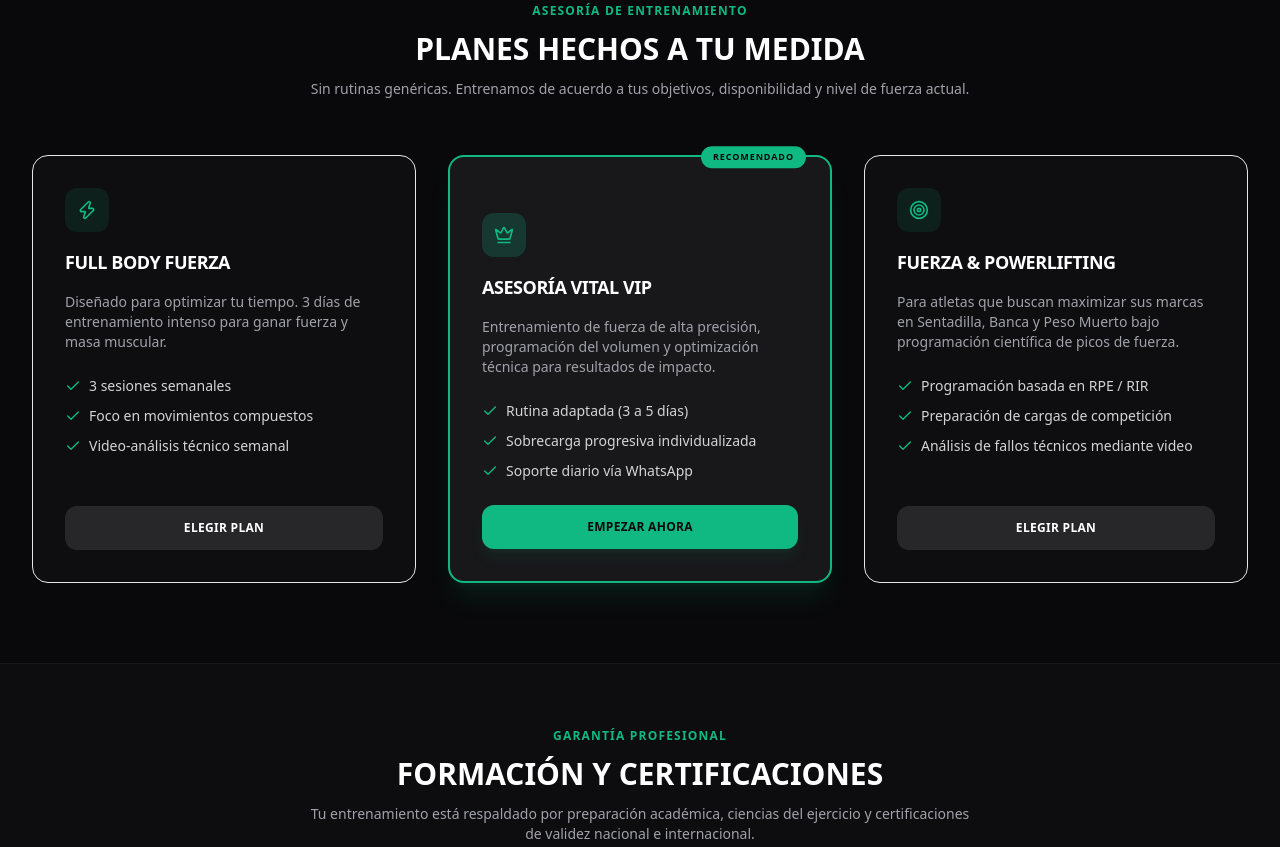
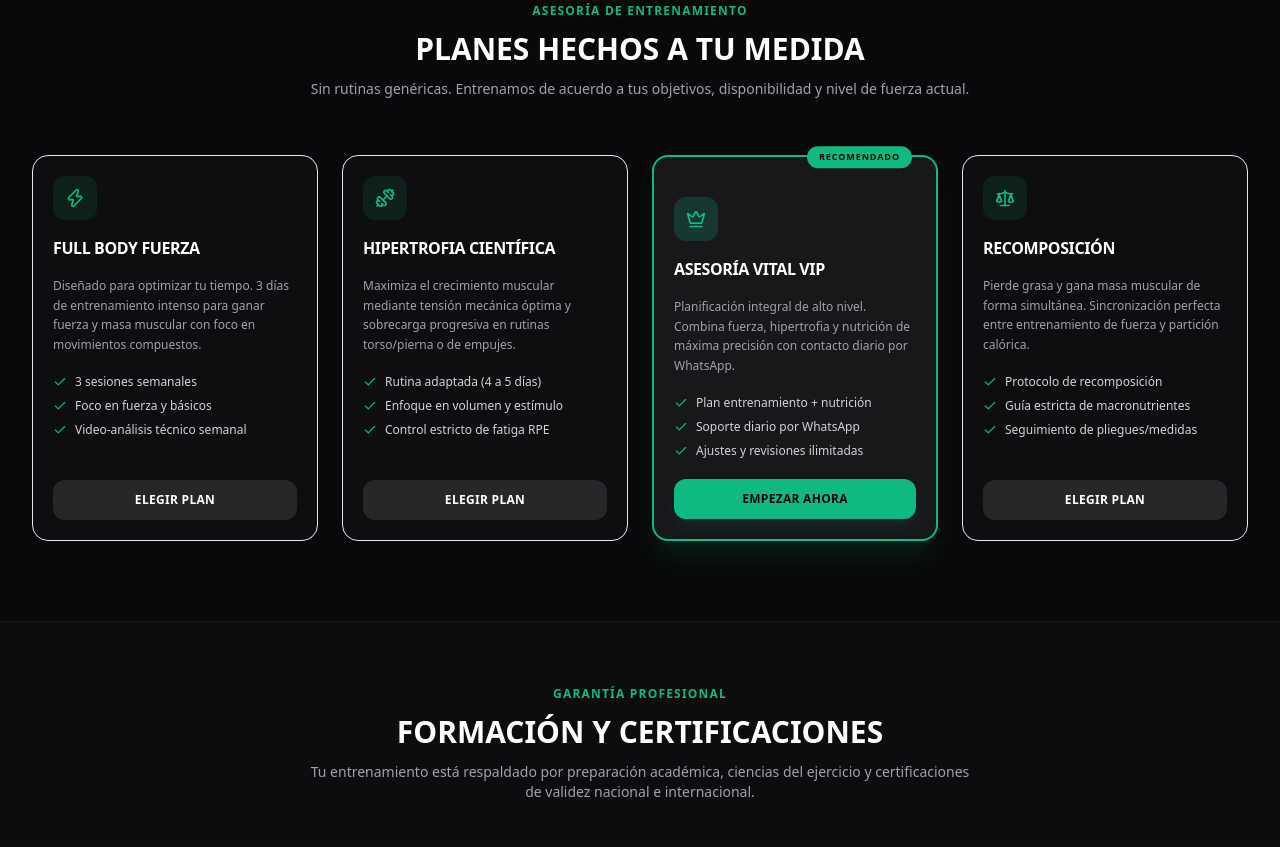
Before and after one commit to vitalcore-tienda/vitalcoretrainer, a plain HTML site: page index.html in a window 1280 px wide. Shown: the part 1883-2730 px from the top of the page. Drawn offline with nearby package versions, Linux system fonts and the light colour scheme; no server answers.

Commit message:
Add files via upload

```diff
--- a/index.html
+++ b/index.html
@@ -56,7 +56,20 @@
     <!-- Configuración para renderizar fórmulas matemáticas en LaTeX de forma segura -->
     <script id="MathJax-script" async src="https://cdn.jsdelivr.net/npm/mathjax@3/es5/tex-mml-chtml.js"></script>
 </head>
-<body class="bg-zinc-950 text-zinc-100 font-sans min-h-screen selection:bg-brand-500/30 selection:text-white">
+<body class="bg-zinc-950 text-zinc-100 font-sans min-h-screen selection:bg-brand-500/30 selection:text-white pb-12 sm:pb-0">
+
+    <!-- FLOATING WHATSAPP BUTTON (Efecto premium con pulso) -->
+    <a href="https://wa.me/5491165846235?text=Hola!%20Me%20gustaría%20hacer%20una%20consulta%20sobre%20los%2520planes%20de%20entrenamiento."
+       target="_blank"
+       class="fixed bottom-6 right-6 z-[99] flex items-center justify-center w-14 h-14 bg-[#25D366] hover:bg-[#20ba5a] text-white rounded-full shadow-2xl shadow-emerald-500/40 transition-all duration-300 hover:scale-110 active:scale-95 group"
+       aria-label="Escribir por WhatsApp">
+        <!-- Onda de pulso animada -->
+        <span class="absolute -inset-1.5 rounded-full bg-[#25D366]/40 animate-ping opacity-75 group-hover:opacity-0 transition-opacity"></span>
+        <!-- Icono de WhatsApp en SVG para máxima nitidez -->
+        <svg class="w-7 h-7 relative z-10" fill="currentColor" viewBox="0 0 24 24" xmlns="http://www.w3.org/2000/svg">
+            <path d="M17.472 14.382c-.297-.149-1.758-.867-2.03-.967-.273-.099-.471-.148-.67.15-.197.297-.767.966-.94 1.164-.173.199-.347.223-.644.075-.297-.15-1.255-.463-2.39-1.475-.883-.788-1.48-1.761-1.653-2.059-.173-.297-.018-.458.13-.606.134-.133.298-.347.446-.52.149-.174.198-.298.298-.497.099-.198.05-.371-.025-.52-.075-.149-.669-1.612-.916-2.207-.242-.579-.487-.5-.669-.51-.173-.008-.371-.01-.57-.01-.198 0-.52.074-.792.372-.272.297-1.04 1.016-1.04 2.479 0 1.462 1.065 2.875 1.213 3.074.149.198 2.096 3.2 5.077 4.487.709.306 1.262.489 1.694.625.712.227 1.36.195 1.871.118.571-.085 1.758-.719 2.006-1.413.248-.694.248-1.289.173-1.413-.074-.124-.272-.198-.57-.347m-5.421 7.403h-.004a9.87 9.87 0 01-5.031-1.378l-.361-.214-3.741.982.998-3.648-.235-.374a9.86 9.86 0 01-1.51-5.26c.001-5.45 4.436-9.884 9.888-9.884 2.64 0 5.122 1.03 6.988 2.898a9.825 9.825 0 012.893 6.994c-.003 5.45-4.437 9.884-9.885 9.884m8.413-18.297A11.815 11.815 0 0012.05 0C5.495 0 .16 5.335.157 11.892c0 2.096.547 4.142 1.588 5.945L0 24l6.335-1.662c1.746.953 3.71 1.455 5.703 1.457h.004c6.554 0 11.89-5.335 11.893-11.893a11.821 11.821 0 00-3.48-8.413z"/>
+        </svg>
+    </a>
 
     <!-- HEADER / NAVEGACIÓN -->
     <header class="sticky top-0 z-50 bg-zinc-950/90 backdrop-blur-md border-b border-zinc-900/80">
@@ -84,7 +97,7 @@
             </nav>
 
             <div class="flex items-center gap-3">
-                <a href="https://wa.me/#" target="_blank" class="hidden sm:flex items-center gap-2 bg-zinc-900 border border-zinc-850 hover:bg-zinc-800 text-sm font-medium px-4 py-2.5 rounded-xl transition">
+                <a href="https://wa.me/5491165846235?text=Hola!%20Vengo%20desde%20la%20web%20y%20quiero%20consultar%20por%20un%20plan." target="_blank" class="hidden sm:flex items-center gap-2 bg-zinc-900 border border-zinc-850 hover:bg-zinc-800 text-sm font-medium px-4 py-2.5 rounded-xl transition">
                     <i data-lucide="message-square" class="w-4 h-4 text-brand-500"></i>
                     <span>Consultar Plan</span>
                 </a>
@@ -104,7 +117,7 @@
             </a>
             <a href="#certificaciones" onclick="toggleMobileMenu()" class="text-zinc-300 hover:text-white text-base py-2.5 border-b border-zinc-900/40 flex items-center gap-2"><i data-lucide="shield-check" class="w-4 h-4 text-zinc-500"></i> Certificaciones</a>
             <a href="#calculadora" onclick="toggleMobileMenu()" class="text-zinc-300 hover:text-white text-base py-2.5 flex items-center gap-2"><i data-lucide="calculator" class="w-4 h-4 text-zinc-500"></i> Herramientas Científicas</a>
-            <a href="https://wa.me/#" target="_blank" class="w-full mt-4 flex items-center justify-center gap-2 bg-brand-500 hover:bg-brand-600 text-zinc-950 font-bold py-3.5 rounded-xl transition">
+            <a href="https://wa.me/5491165846235?text=Hola!%20Me%20interesa%20empezar%20mi%20asesoría%20de%20entrenamiento." target="_blank" class="w-full mt-4 flex items-center justify-center gap-2 bg-brand-500 hover:bg-brand-600 text-zinc-950 font-bold py-3.5 rounded-xl transition">
                 <i data-lucide="message-square" class="w-5 h-5"></i>
                 <span>Escribir por WhatsApp</span>
             </a>
@@ -124,7 +137,7 @@
                         Optimiza tu <span class="text-transparent bg-clip-text bg-gradient-to-r from-brand-500 to-emerald-400">Rendimiento</span> Integral
                     </h1>
                     <p class="text-zinc-400 text-sm sm:text-base max-w-lg mx-auto lg:mx-0 leading-relaxed">
-                        Lleva tu fuerza, estética y salud al siguiente nivel con planificación individualizada, entrenamiento inteligente y educación técnica de primer nivel.
+                        Lveva tu fuerza, estética y salud al siguiente nivel con planificación individualizada, entrenamiento inteligente y educación técnica de primer nivel.
                     </p>
                     <div class="flex flex-col sm:flex-row items-center justify-center lg:justify-start gap-3.5 pt-4">
                         <a href="#biblioteca" class="w-full sm:w-auto bg-brand-500 hover:bg-brand-600 active:scale-[0.98] text-zinc-950 font-black px-6 py-4 rounded-xl shadow-lg shadow-brand-500/10 transition duration-150 flex items-center justify-center gap-2 text-sm uppercase tracking-wide">
@@ -141,15 +154,15 @@
                 <!-- Columna Simulador -->
                 <div class="lg:col-span-5 relative w-full flex justify-center">
                     <div class="absolute -inset-1 rounded-2xl bg-gradient-to-r from-brand-500 to-emerald-500 opacity-15 blur-xl"></div>
-                    <div class="relative bg-zinc-900/95 border border-zinc-800/90 p-5 sm:p-7 rounded-2xl w-full max-w-md space-y-5">
+                    <div class="relative bg-zinc-900/95 border border-zinc-880 p-5 sm:p-7 rounded-2xl w-full max-w-md space-y-5">
                         <div class="space-y-3">
                             <h3 class="font-bold text-xs sm:text-sm text-zinc-300 text-center lg:text-left flex items-center gap-2 justify-center lg:justify-start">
                                 <span class="inline-block w-2.5 h-2.5 rounded-full bg-brand-500 animate-pulse"></span>
                                 Simulador de Programas
                             </h3>
-                            <div class="grid grid-cols-3 gap-1 bg-zinc-950 p-1 rounded-xl border border-zinc-800 text-[11px] sm:text-xs font-semibold">
+                            <div class="grid grid-cols-3 gap-1 bg-zinc-950 p-1 rounded-xl border border-zinc-880 text-[11px] sm:text-xs font-semibold">
                                 <button onclick="cargarRutinaSimulada('fuerza')" id="tab-fuerza" class="py-2.5 px-1 rounded-lg text-center transition duration-150 bg-brand-500 text-zinc-950 font-bold">Fuerza</button>
-                                <button onclick="cargarRutinaSimulada('estetica')" id="tab-estetica" class="py-2.5 px-1 rounded-lg text-center transition duration-150 text-zinc-400 hover:text-white">Estética</button>
+                                <button onclick="cargarRutinaSimulada('estetica')" id="tab-estetica" class="py-2.5 px-1 rounded-lg text-center transition duration-150 text-zinc-400 hover:text-white">Hipertrofia</button>
                                 <button onclick="cargarRutinaSimulada('encasa')" id="tab-encasa" class="py-2.5 px-1 rounded-lg text-center transition duration-150 text-zinc-400 hover:text-white">En Casa</button>
                             </div>
                         </div>
@@ -207,7 +220,7 @@
                     </div>
                 </div>
 
-                <!-- NOTA DE CONFIGURACIÓN MÓVIL (Aviso de Gestos para que no se frustren) -->
+                <!-- NOTA DE CONFIGURACIÓN MÓVIL (Aviso de Gestos) -->
                 <div class="bg-brand-500/5 px-4 sm:px-6 py-3 border-b border-brand-500/10 text-[10px] sm:text-xs text-zinc-400 flex flex-col sm:flex-row items-start sm:items-center justify-between gap-2.5">
                     <div class="flex items-center gap-2">
                         <i data-lucide="info" class="text-brand-500 w-4 h-4 shrink-0"></i>
@@ -237,61 +250,80 @@
                 <p class="text-zinc-400 text-xs sm:text-sm">Sin rutinas genéricas. Entrenamos de acuerdo a tus objetivos, disponibilidad y nivel de fuerza actual.</p>
             </div>
 
-            <div class="grid grid-cols-1 md:grid-cols-3 gap-6 lg:gap-8">
-                <!-- Tarjeta 1 -->
-                <div class="bg-zinc-900/40 border border-zinc-850 hover:border-brand-500/20 rounded-2xl p-6 sm:p-8 space-y-6 transition flex flex-col justify-between">
+            <div class="grid grid-cols-1 md:grid-cols-2 lg:grid-cols-4 gap-6">
+                <!-- Tarjeta 1: Fuerza -->
+                <div class="bg-zinc-900/40 border border-zinc-850 hover:border-brand-500/20 rounded-2xl p-5 space-y-5 transition flex flex-col justify-between">
                     <div class="space-y-4">
                         <div class="w-11 h-11 rounded-xl bg-brand-500/10 flex items-center justify-center text-brand-500">
                             <i data-lucide="zap" class="w-5 h-5"></i>
                         </div>
-                        <h3 class="text-lg font-black text-white uppercase tracking-tight">Full Body Fuerza</h3>
-                        <p class="text-zinc-400 text-xs sm:text-sm">Diseñado para optimizar tu tiempo. 3 días de entrenamiento intenso para ganar fuerza y masa muscular.</p>
-                        <ul class="space-y-2.5 text-xs sm:text-sm text-zinc-300 pt-2">
-                            <li class="flex items-center gap-2"><i data-lucide="check" class="w-4 h-4 text-brand-500 shrink-0"></i> 3 sesiones semanales</li>
-                            <li class="flex items-center gap-2"><i data-lucide="check" class="w-4 h-4 text-brand-500 shrink-0"></i> Foco en movimientos compuestos</li>
-                            <li class="flex items-center gap-2"><i data-lucide="check" class="w-4 h-4 text-brand-500 shrink-0"></i> Video-análisis técnico semanal</li>
+                        <h3 class="text-base font-black text-white uppercase tracking-tight">Full Body Fuerza</h3>
+                        <p class="text-zinc-400 text-xs leading-relaxed">Diseñado para optimizar tu tiempo. 3 días de entrenamiento intenso para ganar fuerza y masa muscular con foco en movimientos compuestos.</p>
+                        <ul class="space-y-2 text-xs text-zinc-300 pt-1">
+                            <li class="flex items-center gap-2"><i data-lucide="check" class="w-3.5 h-3.5 text-brand-500 shrink-0"></i> 3 sesiones semanales</li>
+                            <li class="flex items-center gap-2"><i data-lucide="check" class="w-3.5 h-3.5 text-brand-500 shrink-0"></i> Foco en fuerza y básicos</li>
+                            <li class="flex items-center gap-2"><i data-lucide="check" class="w-3.5 h-3.5 text-brand-500 shrink-0"></i> Video-análisis técnico semanal</li>
                         </ul>
                     </div>
-                    <a href="https://wa.me/#?text=Hola,%20quiero%20información%20sobre%20el%20Plan%20Full%20Body%20Fuerza" target="_blank" class="w-full py-3.5 bg-zinc-800 hover:bg-zinc-750 text-white font-bold rounded-xl text-center block transition text-xs uppercase tracking-wide active:scale-98">
+                    <a href="https://wa.me/5491165846235?text=Hola!%20Quiero%20más%20información%20sobre%20el%20Plan%20Full%20Body%20Fuerza." target="_blank" class="w-full py-3 bg-zinc-800 hover:bg-zinc-750 text-white text-xs font-bold rounded-xl text-center block transition uppercase tracking-wide active:scale-98">
                         Elegir Plan
                     </a>
                 </div>
 
-                <!-- Tarjeta 2 (Popular) -->
-                <div class="bg-zinc-900 border-2 border-brand-500 rounded-2xl p-6 sm:p-8 space-y-6 transition relative flex flex-col justify-between shadow-xl shadow-brand-500/10">
+                <!-- Tarjeta 2: Hipertrofia (¡Nueva!) -->
+                <div class="bg-zinc-900/40 border border-zinc-850 hover:border-brand-500/20 rounded-2xl p-5 space-y-5 transition flex flex-col justify-between">
+                    <div class="space-y-4">
+                        <div class="w-11 h-11 rounded-xl bg-brand-500/10 flex items-center justify-center text-brand-500">
+                            <i data-lucide="dumbbell" class="w-5 h-5"></i>
+                        </div>
+                        <h3 class="text-base font-black text-white uppercase tracking-tight">Hipertrofia Científica</h3>
+                        <p class="text-zinc-400 text-xs leading-relaxed">Maximiza el crecimiento muscular mediante tensión mecánica óptima y sobrecarga progresiva en rutinas torso/pierna o de empujes.</p>
+                        <ul class="space-y-2 text-xs text-zinc-300 pt-1">
+                            <li class="flex items-center gap-2"><i data-lucide="check" class="w-3.5 h-3.5 text-brand-500 shrink-0"></i> Rutina adaptada (4 a 5 días)</li>
+                            <li class="flex items-center gap-2"><i data-lucide="check" class="w-3.5 h-3.5 text-brand-500 shrink-0"></i> Enfoque en volumen y estímulo</li>
+                            <li class="flex items-center gap-2"><i data-lucide="check" class="w-3.5 h-3.5 text-brand-500 shrink-0"></i> Control estricto de fatiga RPE</li>
+                        </ul>
+                    </div>
+                    <a href="https://wa.me/5491165846235?text=Hola!%20Quiero%20más%20información%20sobre%20el%20Plan%20de%20Hipertrofia." target="_blank" class="w-full py-3 bg-zinc-800 hover:bg-zinc-750 text-white text-xs font-bold rounded-xl text-center block transition uppercase tracking-wide active:scale-98">
+                        Elegir Plan
+                    </a>
+                </div>
+
+                <!-- Tarjeta 3: Asesoría VIP (Popular) -->
+                <div class="bg-zinc-900 border-2 border-brand-500 rounded-2xl p-5 space-y-5 transition relative flex flex-col justify-between shadow-xl shadow-brand-500/10">
                     <span class="absolute top-0 right-6 -translate-y-1/2 bg-brand-500 text-zinc-950 font-black text-[9px] uppercase tracking-widest px-3 py-1 rounded-full">Recomendado</span>
                     <div class="space-y-4">
                         <div class="w-11 h-11 rounded-xl bg-brand-500/20 flex items-center justify-center text-brand-500">
                             <i data-lucide="crown" class="w-5 h-5"></i>
                         </div>
-                        <h3 class="text-lg font-black text-white uppercase tracking-tight">Asesoría Vital VIP</h3>
-                        <p class="text-zinc-400 text-xs sm:text-sm">Entrenamiento de fuerza de alta precisión, programación del volumen y optimización técnica para resultados de impacto.</p>
-                        <ul class="space-y-2.5 text-xs sm:text-sm text-zinc-300 pt-2">
-                            <li class="flex items-center gap-2"><i data-lucide="check" class="w-4 h-4 text-brand-500 shrink-0"></i> Rutina adaptada (3 a 5 días)</li>
-                            <li class="flex items-center gap-2"><i data-lucide="check" class="w-4 h-4 text-brand-500 shrink-0"></i> Sobrecarga progresiva individualizada</li>
-                            <li class="flex items-center gap-2"><i data-lucide="check" class="w-4 h-4 text-brand-500 shrink-0"></i> Soporte diario vía WhatsApp</li>
+                        <h3 class="text-base font-black text-white uppercase tracking-tight">Asesoría Vital VIP</h3>
+                        <p class="text-zinc-400 text-xs leading-relaxed">Planificación integral de alto nivel. Combina fuerza, hipertrofia y nutrición de máxima precisión con contacto diario por WhatsApp.</p>
+                        <ul class="space-y-2 text-xs text-zinc-300 pt-1">
+                            <li class="flex items-center gap-2"><i data-lucide="check" class="w-3.5 h-3.5 text-brand-500 shrink-0"></i> Plan entrenamiento + nutrición</li>
+                            <li class="flex items-center gap-2"><i data-lucide="check" class="w-3.5 h-3.5 text-brand-500 shrink-0"></i> Soporte diario por WhatsApp</li>
+                            <li class="flex items-center gap-2"><i data-lucide="check" class="w-3.5 h-3.5 text-brand-500 shrink-0"></i> Ajustes y revisiones ilimitadas</li>
                         </ul>
                     </div>
-                    <a href="https://wa.me/#?text=Hola,%20quiero%20información%20sobre%20la%20Asesoría%20Vital%20VIP" target="_blank" class="w-full py-3.5 bg-brand-500 hover:bg-brand-600 text-zinc-950 font-black rounded-xl text-center block transition text-xs uppercase tracking-wide shadow-lg shadow-brand-500/10 active:scale-98">
+                    <a href="https://wa.me/5491165846235?text=Hola!%20Me%20interesa%20iniciar%20la%20Asesoría%20Vital%20VIP%20contigo." target="_blank" class="w-full py-3 bg-brand-500 hover:bg-brand-600 text-zinc-950 font-black rounded-xl text-center block transition text-xs uppercase tracking-wide shadow-lg shadow-brand-500/10 active:scale-98">
                         Empezar Ahora
                     </a>
                 </div>
 
-                <!-- Tarjeta 3 -->
-                <div class="bg-zinc-900/40 border border-zinc-850 hover:border-brand-500/20 rounded-2xl p-6 sm:p-8 space-y-6 transition flex flex-col justify-between">
+                <!-- Tarjeta 4: Recomposición (¡Nueva!) -->
+                <div class="bg-zinc-900/40 border border-zinc-850 hover:border-brand-500/20 rounded-2xl p-5 space-y-5 transition flex flex-col justify-between">
                     <div class="space-y-4">
                         <div class="w-11 h-11 rounded-xl bg-brand-500/10 flex items-center justify-center text-brand-500">
-                            <i data-lucide="target" class="w-5 h-5"></i>
+                            <i data-lucide="scale" class="w-5 h-5"></i>
                         </div>
-                        <h3 class="text-lg font-black text-white uppercase tracking-tight">Fuerza & Powerlifting</h3>
-                        <p class="text-zinc-400 text-xs sm:text-sm">Para atletas que buscan maximizar sus marcas en Sentadilla, Banca y Peso Muerto bajo programación científica de picos de fuerza.</p>
-                        <ul class="space-y-2.5 text-xs sm:text-sm text-zinc-300 pt-2">
-                            <li class="flex items-center gap-2"><i data-lucide="check" class="w-4 h-4 text-brand-500 shrink-0"></i> Programación basada en RPE / RIR</li>
-                            <li class="flex items-center gap-2"><i data-lucide="check" class="w-4 h-4 text-brand-500 shrink-0"></i> Preparación de cargas de competición</li>
-                            <li class="flex items-center gap-2"><i data-lucide="check" class="w-4 h-4 text-brand-500 shrink-0"></i> Análisis de fallos técnicos mediante video</li>
+                        <h3 class="text-base font-black text-white uppercase tracking-tight">Recomposición</h3>
+                        <p class="text-zinc-400 text-xs leading-relaxed">Pierde grasa y gana masa muscular de forma simultánea. Sincronización perfecta entre entrenamiento de fuerza y partición calórica.</p>
+                        <ul class="space-y-2 text-xs text-zinc-300 pt-1">
+                            <li class="flex items-center gap-2"><i data-lucide="check" class="w-3.5 h-3.5 text-brand-500 shrink-0"></i> Protocolo de recomposición</li>
+                            <li class="flex items-center gap-2"><i data-lucide="check" class="w-3.5 h-3.5 text-brand-500 shrink-0"></i> Guía estricta de macronutrientes</li>
+                            <li class="flex items-center gap-2"><i data-lucide="check" class="w-3.5 h-3.5 text-brand-500 shrink-0"></i> Seguimiento de pliegues/medidas</li>
                         </ul>
                     </div>
-                    <a href="https://wa.me/#?text=Hola,%20quiero%20información%20sobre%20el%20Plan%20de%20Powerlifting" target="_blank" class="w-full py-3.5 bg-zinc-800 hover:bg-zinc-750 text-white font-bold rounded-xl text-center block transition text-xs uppercase tracking-wide active:scale-98">
+                    <a href="https://wa.me/5491165846235?text=Hola!%20Quiero%20más%20información%20sobre%20el%20Plan%20de%20Recomposición%20Corporal." target="_blank" class="w-full py-3 bg-zinc-800 hover:bg-zinc-750 text-white text-xs font-bold rounded-xl text-center block transition uppercase tracking-wide active:scale-98">
                         Elegir Plan
                     </a>
                 </div>
@@ -388,7 +420,7 @@
                         Calcula tu repetición máxima teórica de forma segura para programar tus cargas de trabajo basadas en porcentajes de intensidad.
                     </p>
 
-                    <!-- Renderización matemática premium de la fórmula (Protección contra desborde) -->
+                    <!-- Renderización matemática premium de la fórmula -->
                     <div class="p-3 bg-zinc-900/40 border border-zinc-900 rounded-xl text-center select-all math-wrapper">
                         <span class="text-brand-400 font-mono text-xs sm:text-sm leading-none">$$1\text{RM} = w \cdot \left(1 + \frac{r}{30}\right)$$</span>
                     </div>
@@ -431,7 +463,7 @@
                         Calcula tu gasto calórico diario (TDEE) y distribuye de forma idónea las calorías basándote en un modelo enfocado a conservar masa muscular magra y acelerar la recuperación.
                     </p>
 
-                    <!-- Rejilla de inputs adaptables de 1 o 3 columnas -->
+                    <!-- Rejilla de inputs adaptables -->
                     <div class="grid grid-cols-1 sm:grid-cols-3 gap-3.5">
                         <div class="space-y-1">
                             <label class="block text-[10px] sm:text-xs font-bold text-zinc-400 uppercase">Peso Corporal</label>
@@ -497,6 +529,10 @@
                 </div>
                 <span class="text-sm font-black text-white tracking-wider uppercase">VITAL CORE TRAINER</span>
             </div>
+            <!-- Contacto Directo en Footer -->
+            <p class="text-xs text-zinc-400">
+                Contacto Asesorías: <a href="https://wa.me/5491165846235" target="_blank" class="text-brand-500 hover:underline font-bold">+54 9 11 6584-6235</a>
+            </p>
             <p class="text-[11px] text-zinc-500 max-w-md mx-auto leading-relaxed">
                 © 2026 Vital Core Trainer. Todos los derechos reservados. Diseñado bajo estándares de ciencia deportiva y entrenamiento de fuerza de alta precisión.
             </p>
@@ -650,7 +686,7 @@
             cargarRutinaSimulada('fuerza');
         });
 
-        // Calculadora de 1RM con fórmula de Epley (Sin alert)
+        // Calculadora de 1RM con fórmula de Epley
         function calcular1RM() {
             const peso = parseFloat(document.getElementById('epley-peso').value);
             const reps = parseInt(document.getElementById('epley-reps').value);
@@ -676,7 +712,7 @@
             resultBox.innerHTML = `💪 Tu repetición máxima estimada (1RM) es de <strong>${rm} KG</strong>.`;
         }
 
-        // Calculadora Científica de Macronutrientes (Sin alert)
+        // Calculadora Científica de Macronutrientes
         function calcularMacros() {
             const peso = parseFloat(document.getElementById('macro-peso').value);
             const altura = parseFloat(document.getElementById('macro-altura').value);
```
